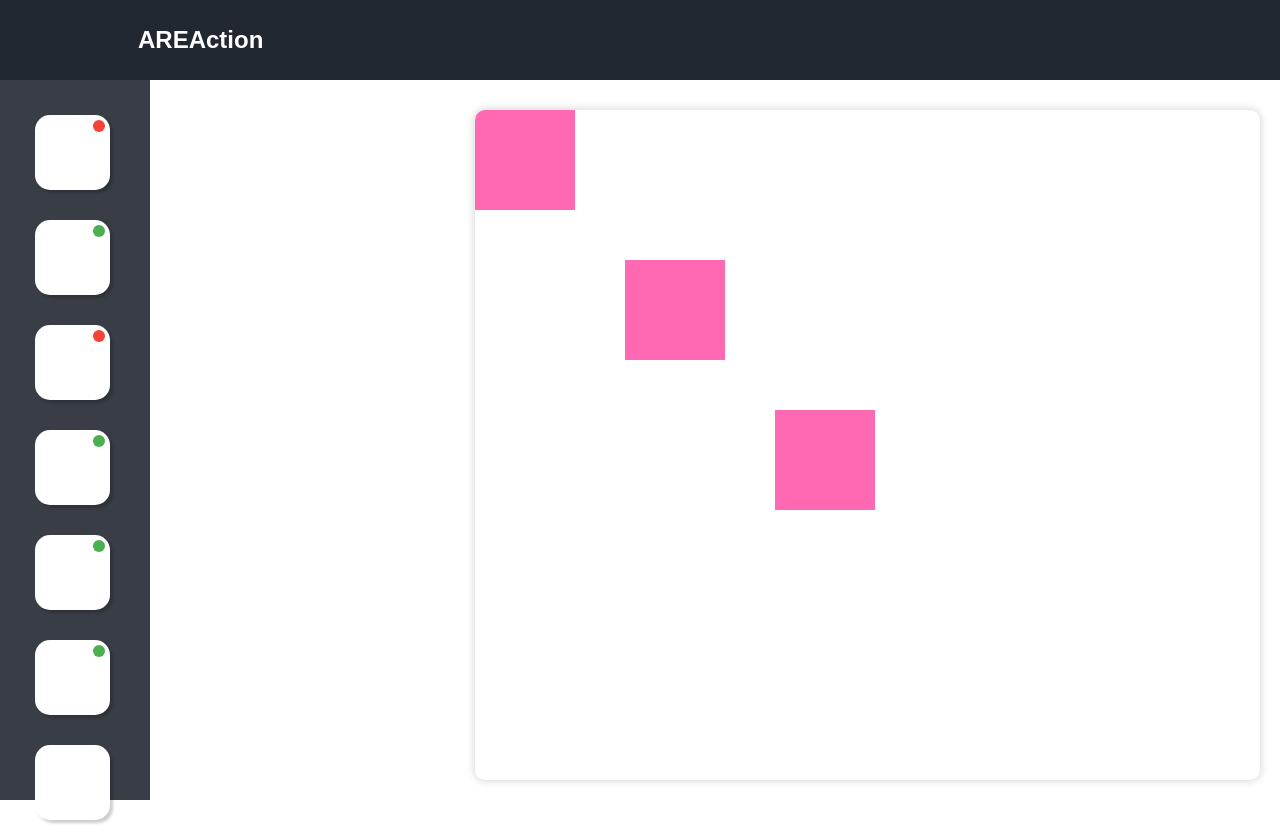
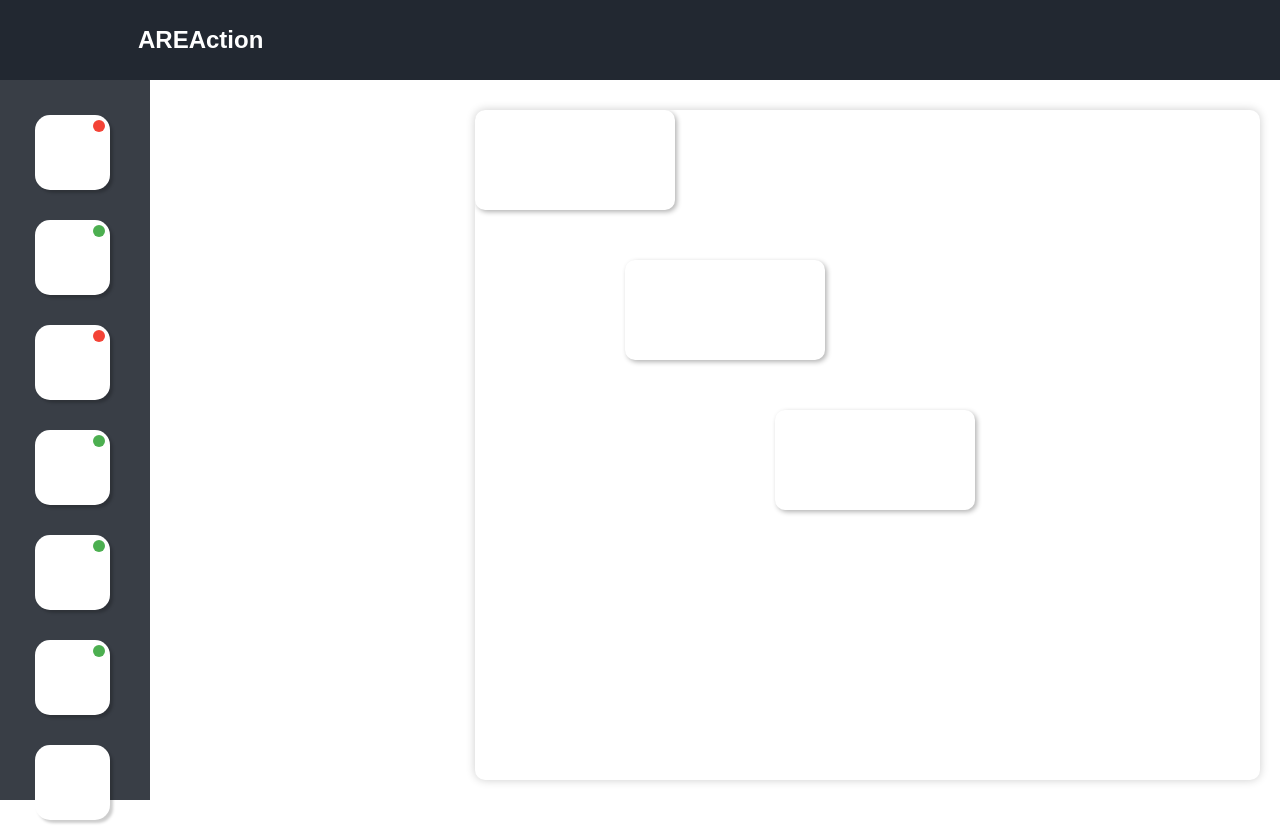
Before and after one commit to VictorHarri-Chal/AREA, a React (Create React App) app in the folder web/: page /dashboard in a window 1280 px wide. Built offline with nearby package versions, Linux system fonts and the light colour scheme; some icons are missing.

Commit message:
[UPDATE] Style of blocs

```diff
--- a/web/src/components/Playground/PlaygroundElements.js
+++ b/web/src/components/Playground/PlaygroundElements.js
@@ -41,8 +41,31 @@ export const PlaygroundContainer = styled.div`
 
 export const PlaygroundBox = styled.div`
     position: absolute;
-    background-color: hotpink;
+    background:  ${props => props.color};
+    padding: 15px;
+    border-radius: 10px;
+    box-shadow: 2px 2px 5px 0px rgba(0,0,0,0.3);
+    width: 200px;
     height: 100px;
-    width: 100px;
-    cursor: pointer;
+    display: flex;
+    align-items: center;
+    justify-content: center;
+    font-size: 24px;
+    font-family: 'Open Sans', sans-serif;
+    font-weight: bold;
+
+    &:hover {
+        transform: scale(1.05);
+        cursor: pointer;
+    }
+
+    &:active {
+        transform: scale(0.95);
+    }
+
+
+    overflow: hidden;
+    text-overflow: ellipsis;
+    white-space: nowrap;
+    word-wrap: break-word;
 `;
```
